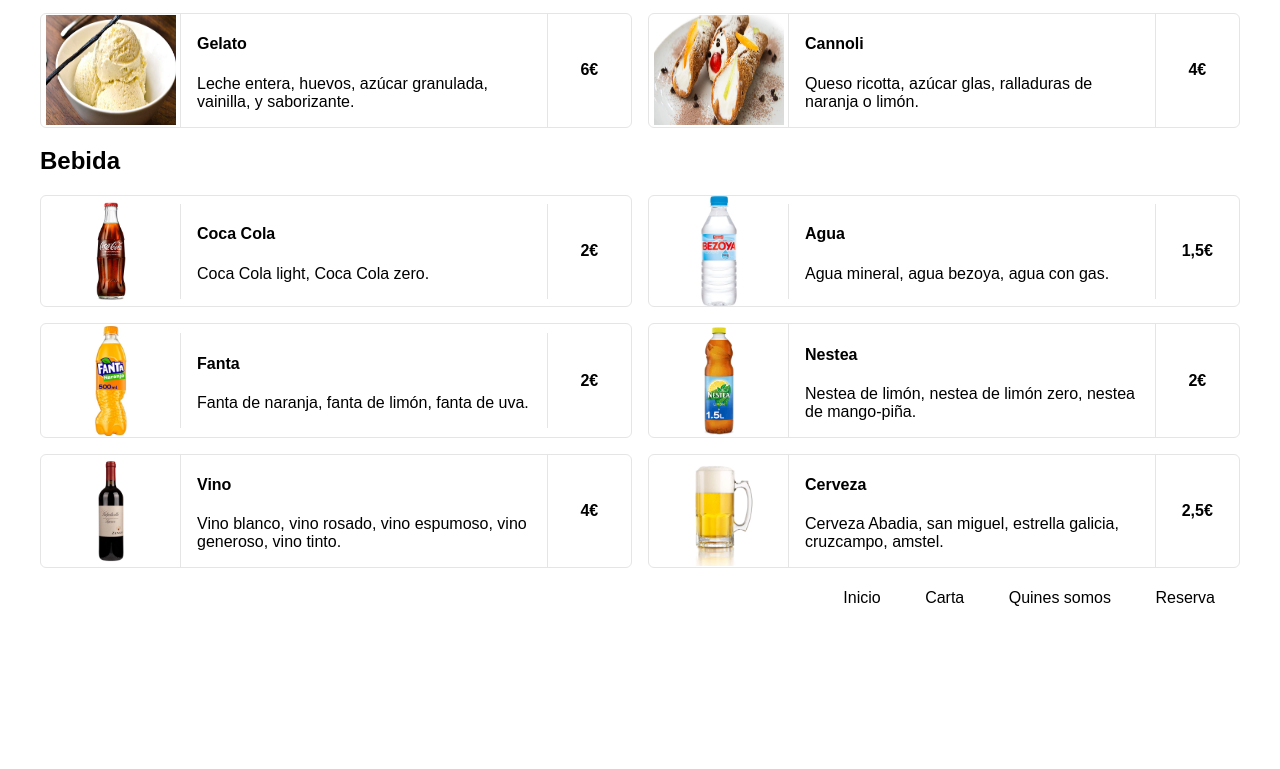
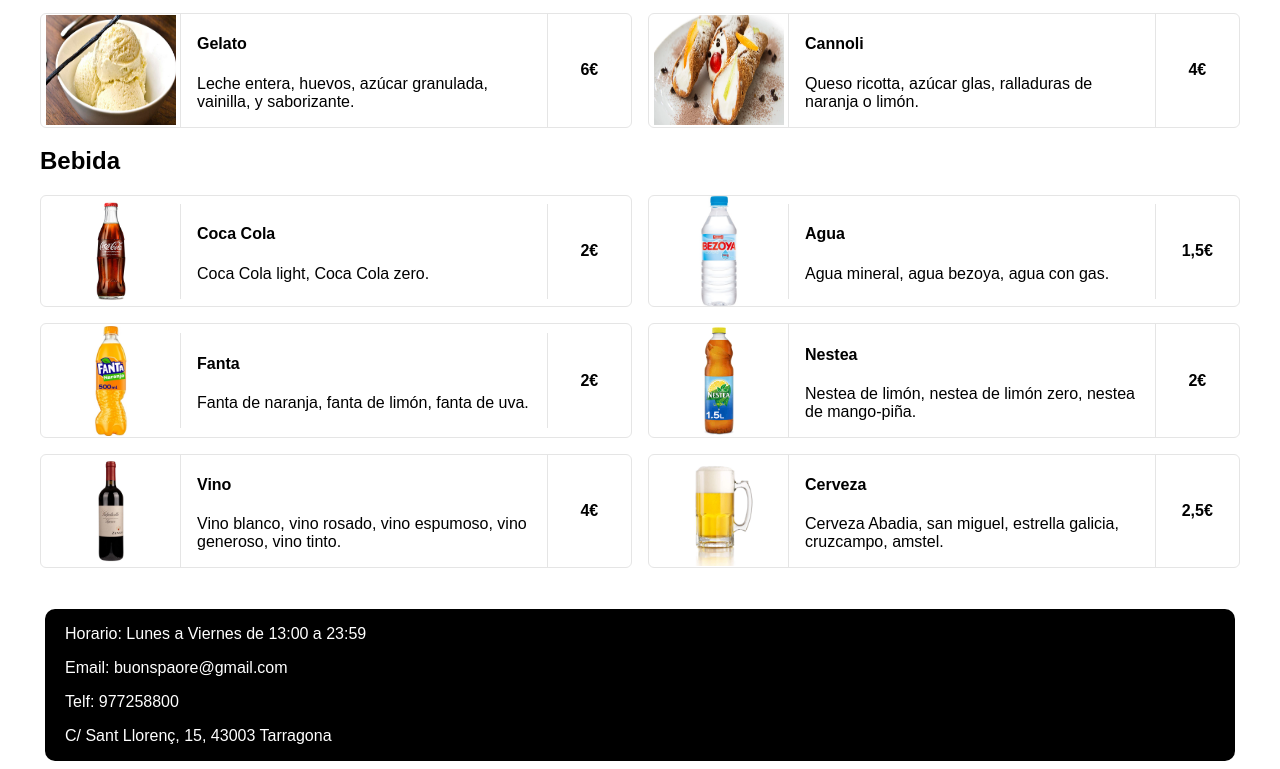
Before and after one commit to AlexOsuna48/Buon-Sapore, a plain HTML site: page HTML/carta.html in a window 1280 px wide. Shown: the part 1308-2077 px from the top of the page. Before the commit the page ends 1939 px from the top, so only its background shows below. Drawn offline with Linux system fonts and the light colour scheme.

Commit message:
Add files via upload

```diff
--- a/CSS/estilcarta.css
+++ b/CSS/estilcarta.css
@@ -74,18 +74,36 @@ body {
   font-weight: bold;
 }
 .footer{
+  margin: 5px;
   overflow: hidden;
-  margin: 5px;
+  border-radius:10px;
+  color: white;
+  background-color: black;
+  padding-left: 20px;
 }
-.footer a{
-  color: black;
-  text-decoration: none;
-}
-.footer span{
-  float: left;
-  margin-top: 10px;
-  margin-left: 30px;
-}
+
 a{
   text-decoration: none;
 }
+
+@media (max-width:680px){
+  .column-2.carta{
+    grid-template-columns: repeat(1,1fr);}
+    .menu {
+      margin-right: 50%;
+
+    }
+    .menu li {
+      display: inline-block;
+    }
+    .menu a {
+      color: black;
+      text-decoration: none;
+      padding: 20px;
+    }
+    .menu a:hover {
+      background: #009efa;
+     }
+
+
+}
--- a/CSS/estils.css
+++ b/CSS/estils.css
@@ -43,13 +43,9 @@ body {
  }
  .footer{
     overflow: hidden;
+    border-radius:10px;
+    color: white;
+    background-color: black;
+    padding-left: 20px;
+    width: 92%;
  }
- .footer a{
-    color: black;
-    text-decoration: none;
- }
- .footer span{
-    float: left;
-    margin-top: 10px;
-    margin-left: 30px;
- }
--- a/CSS/estilsomos.css
+++ b/CSS/estilsomos.css
@@ -36,15 +36,10 @@ p{
 	width:955px;
 }
 .footer{
+    margin: 5px;
     overflow: hidden;
-
- }
- .footer a{
-    color: black;
-    text-decoration: none;
- }
- .footer span{
-    float: left;
-    margin-top: 10px;
-    margin-left: 30px;
- }
+    border-radius:10px;
+    color: white;
+    background-color: black;
+    padding-left: 20px;
+  }
--- a/HTML/carta.html
+++ b/HTML/carta.html
@@ -7,6 +7,8 @@
 	<meta name="keywords" content="Restaurante, Italia, Restaurante Italiano, Comida Italiana, comida">
 	<meta name="author" content="Alex Osuna, Raul Olmedo">
 	<meta charset="utf-8">
+	<meta name="viewport" content="user-scalable=no, width=device-width, initial-scale=1">
+
   <script type="application/ld+json">
     {
       "@context": "https://schema.org/",
@@ -326,14 +328,26 @@
 	</div>
 
 	</div>
-	<div class="footer">
-	<ul class="menu">
-	<li><a href="../index.html">Inicio</a></li>
-	<li><a href="carta.html">Carta</a></li>
-	<li><a href="quinessomos.html">Quines somos</a></li>
-	<li><a href="reserva.html">Reserva</a></li>
-	</ul>
-	</div>
+	<br>
+	<br>
+	<footer>
+		<div class="footer">
+			<p>
+			  Horario: Lunes a Viernes de 13:00 a 23:59
+			</p>
+			<p>
+			  Email: buonspaore@gmail.com
+			</p>
+			<p>
+			  Telf: 977258800
+			</p>
+			<p>
+			  C/ Sant Llorenç, 15, 43003 Tarragona
+			</p>
+		</div>
+
+	</footer>
+
 	</section>
 
 </body>
```
Also changed, not shown: HTML/quinessomos.html (+18 -8 lines), index.html (+15 -6 lines).
